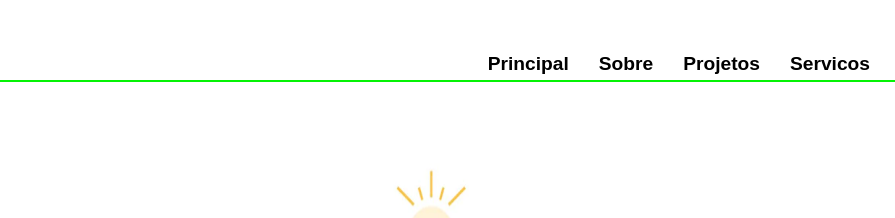
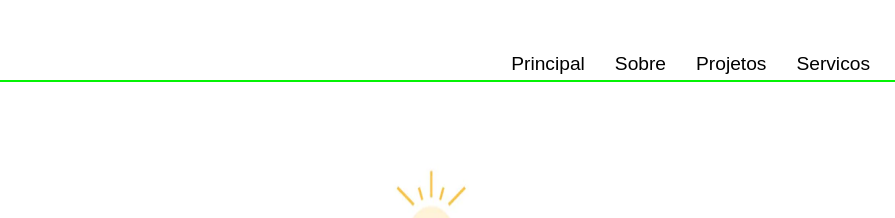
Before and after one commit to Acema-org/Acema-web, a plain HTML site: page index.html in a window 1280 px wide. Shown: the top 218 px of the page, 385-1280 px from the left. Drawn offline with Linux system fonts and the light colour scheme.

Commit message:
atualizar

```diff
--- a/assets/mobile.css
+++ b/assets/mobile.css
@@ -52,7 +52,7 @@ menu ul li{
 menu ul > li > a{
     text-decoration: none;
     color: black;
-    font-weight: 600;
+    font-weight: 500;
     font-size: 1.2rem;
 }
 
--- a/index.html
+++ b/index.html
@@ -87,5 +87,8 @@
         </p>
     </footer>
     <script src="menu.js"></script>
+    <script>
+        window.alert('Bem vindo ao site oficial da ACEMA')
+    </script>
 </body>
 </html>
--- a/menu.js
+++ b/menu.js
@@ -1,4 +1,3 @@
-
 
 function menu(){
     if(itens.style.display == 'block'){
```
Also changed, not shown: pg/sobre.html (+2 -1 lines).
